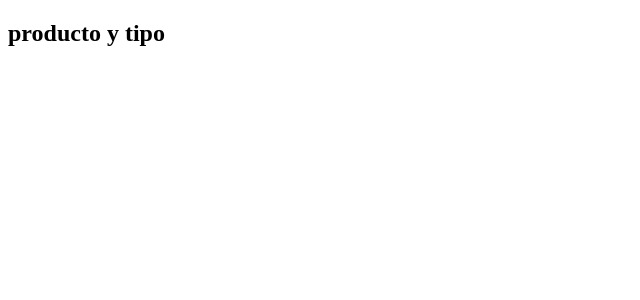
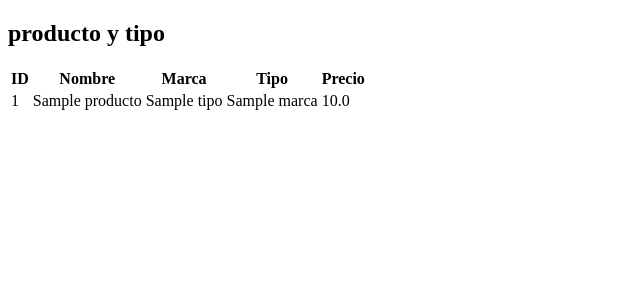
Before and after one commit to keivydominguez/Test, a Django app: page /producto/ in a window 1280 px wide. Shown: the top 300 px of the page, without its empty margins (0-640 px from the left). Run offline with Django 3.2, Linux system fonts and the light colour scheme; tables that the repository leaves empty hold one stand-in row (values such as "Sample post").

Commit message:
list,diccionario

```diff
--- a/templates/producto/producto.html
+++ b/templates/producto/producto.html
@@ -5,6 +5,29 @@
     <title>Title</title>
 </head>
 <body>
-    <h2>{{ texto }}</h2>
+<h2>{{ texto }}</h2>
+
+<table class="egt">
+    <tr>
+        <th>ID</th>
+        <th>Nombre</th>
+        <th>Marca</th>
+        <th>Tipo</th>
+        <th>Precio</th>
+    </tr>
+        {% for foo in lista %}
+            <tr>
+            <td>{{ foo.id }}</td>
+            <td>{{ foo.nombre }}</td>
+            <td>{{ foo.tipo }}</td>
+            <td>{{ foo.marca }}</td>
+            <td>{{ foo.precio }}</td>
+                        </tr>
+
+
+        {% endfor %}
+
+
+</table>
 </body>
 </html>
```
